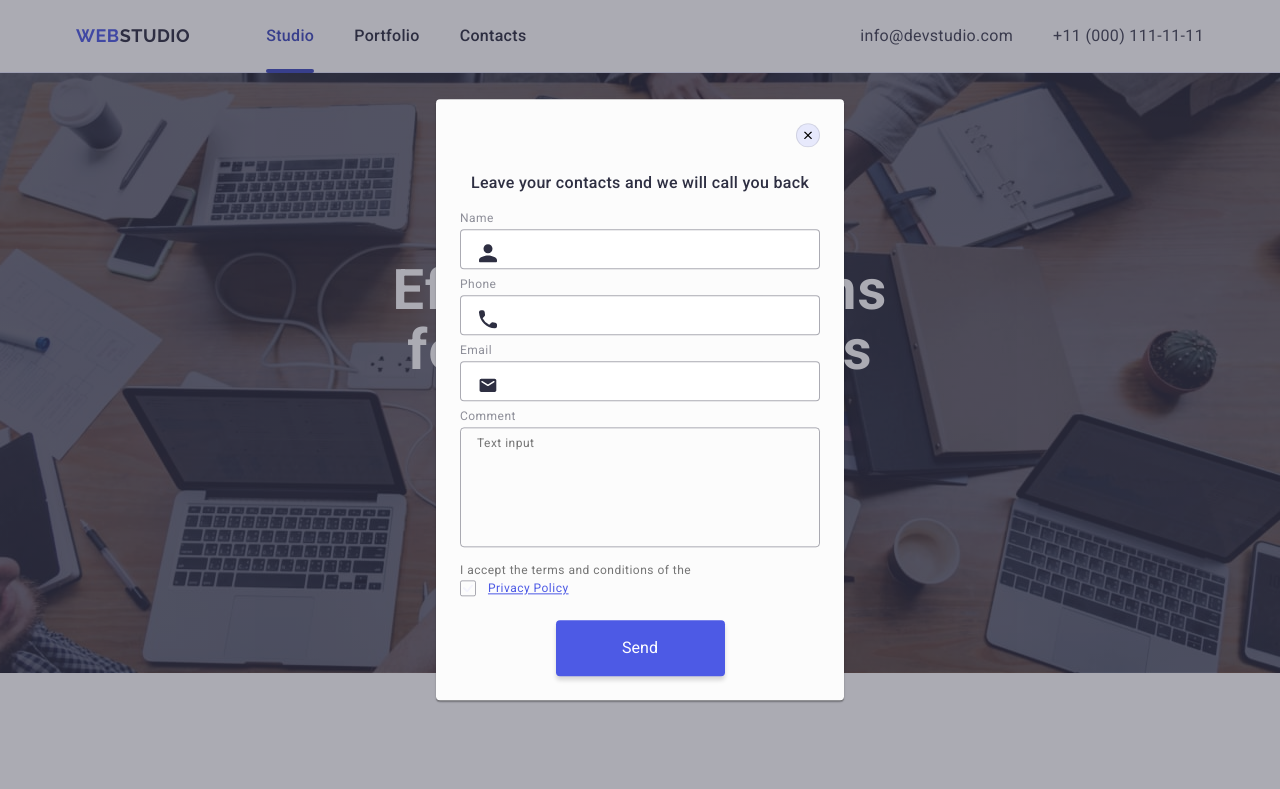
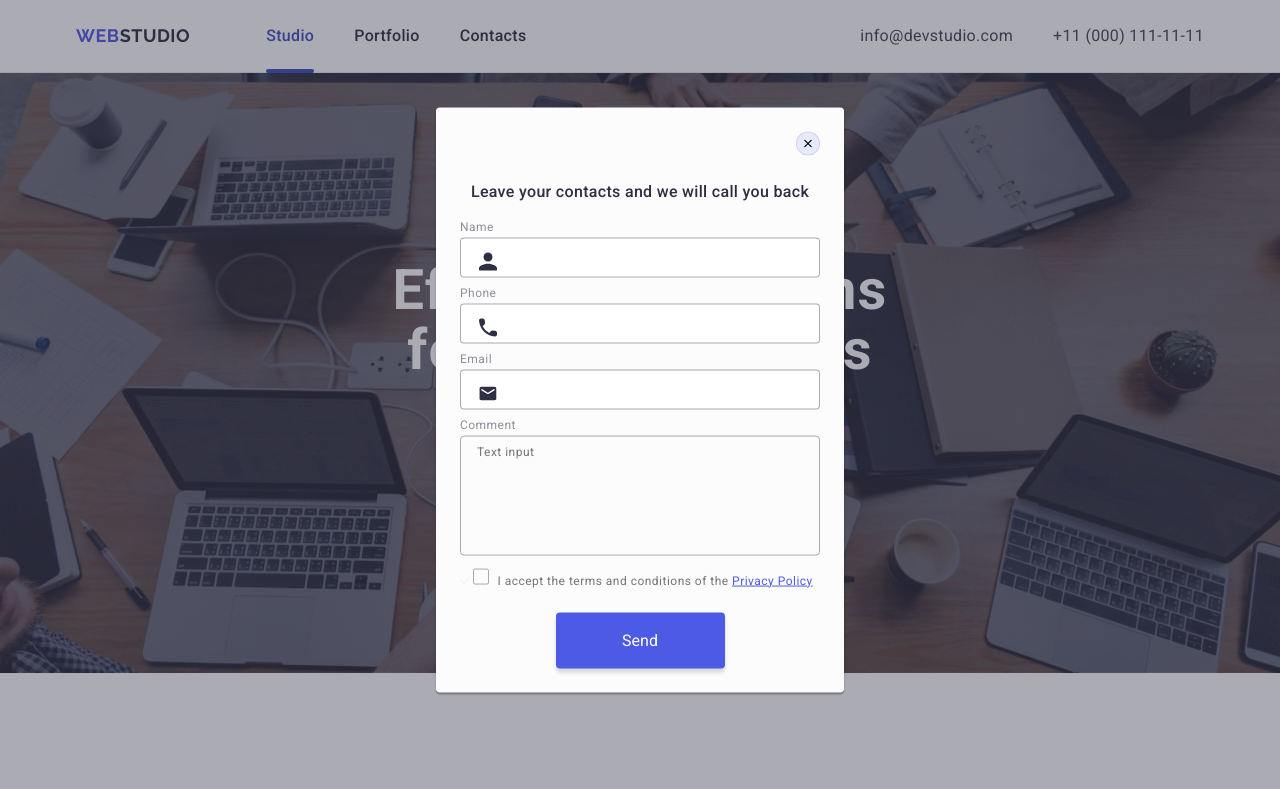
Before and after one commit to mashukak/goit-markup-hw-05, a plain HTML site: page index.html in a window 1280 px wide. Shown: the top 789 px of the page. Drawn offline with nearby package versions, Linux system fonts and the light colour scheme.

Commit message:
Update index.html

```diff
--- a/index.html
+++ b/index.html
@@ -486,24 +486,24 @@
           <div class="form-wraper">
             <label class="modal-form-label" for="user-name">Name </label>
             <div class="block-input">
+              <input class="modal-form-input" id="user-name" />
               <svg class="modal-icons" width="18" height="24">
                 <use href="./images/icons.svg#icon-user"></use>
               </svg>
-              <input class="modal-form-input" id="user-name" />
             </div>
             <label class="modal-form-label" for="tel">Phone</label>
             <div class="block-input">
+              <input class="modal-form-input" type="tel" id="tel" />
               <svg class="modal-icons" width="18" height="24">
                 <use href="./images/icons.svg#icon-tel"></use>
               </svg>
-              <input class="modal-form-input" type="tel" id="tel" />
             </div>
             <label class="modal-form-label" for="mail">Email</label>
             <div class="block-input">
+              <input class="modal-form-input" type="email" id="mail" />
               <svg class="modal-icons" width="18" height="24">
                 <use href="./images/icons.svg#icon-mail"></use>
               </svg>
-              <input class="modal-form-input" type="email" id="mail" />
             </div>
             <label class="modal-form-label" for="user-comment">Comment</label>
             <textarea
@@ -513,10 +513,8 @@
               name="user-comment"
             ></textarea>
           </div>
-          <label class="privacy-text" for="private"
-            >I accept the terms and conditions of the</label
-          >
           <div class="div-user-private">
+            <label class="privacy-text" for="private">
               <input
                 class="visually-hidden"
                 type="checkbox"
@@ -524,12 +522,15 @@
                 value="true"
                 name="user-privacys"
               />
-            <span class="custom-checkbox">
+
               <svg class="checkbox" width="10" height="8">
                 <use href="./images/icons.svg#icon-accept"></use>
               </svg>
-            </span>
+
+              <span class="custom-checkbox"></span>I accept the terms and
+              conditions of the
               <a href="" class="span-privacy">Privacy Policy</a>
+            </label>
           </div>
         </form>
         <button class="button-form-send" type="submit">Send</button>
```
Lines whose indentation alone changed are shown as unchanged.
